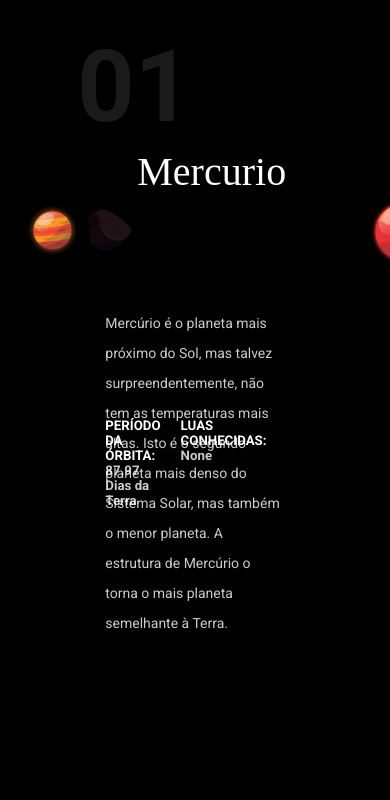
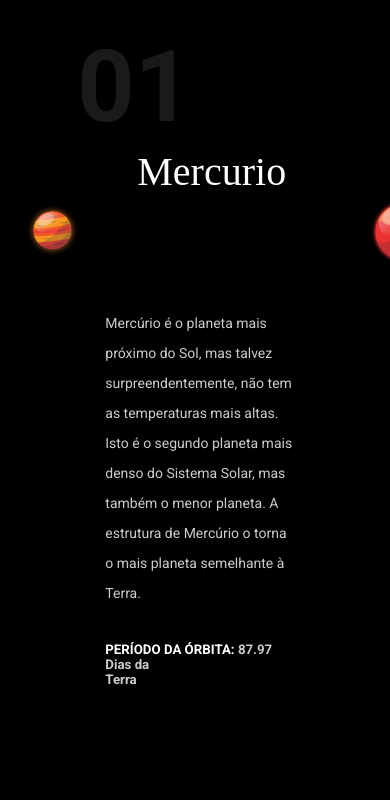
Before and after one commit to Juansantoss07/Planets, a website: page index.html in a window 390 px wide. Shown: the part 888-1688 px from the top of the page. Drawn offline with nearby package versions, Linux system fonts and the light colour scheme; a script that the page names is missing; a web font is replaced by a local one.

Commit message:
update responsive

```diff
--- a/index.css
+++ b/index.css
@@ -324,8 +324,57 @@ body {
           margin-right: 100px !important;
       }
 
-      .sectiontwo{
+      .swiper-container{
+          display: flex;
+          flex-direction: column;
+          justify-content: center;
+          align-items: center;
+          width: 100%;
+      }
+
+      .rockbg1 img{
           display: none;
       }
 
+      .swiper-wrapper{
+          width: 100%;
+          padding: 2rem;
+      }
+
+    .swiper-slide {
+        display: flex;
+        flex-direction: column;
+        justify-content: space-around;
+        align-items: flex-start;
+        width: 100%;
+        height: 100%;
+        padding:0;
+    }
+
+
+    .slide-text{
+        width: 100%;
+        height: 100%;
+        padding: 0;
+    }
+
+    .slide-detail{
+        width: 100%;
+        height: 100%;
+    }
+
+    h5{
+        margin-top: 14rem;
+    }
+
+    .planet-links{
+        display: none;
+    }
+
+    span{
+        width: 100%;
+        padding: 0 10rem 2rem 0;
+    }
+
+
 }
```
